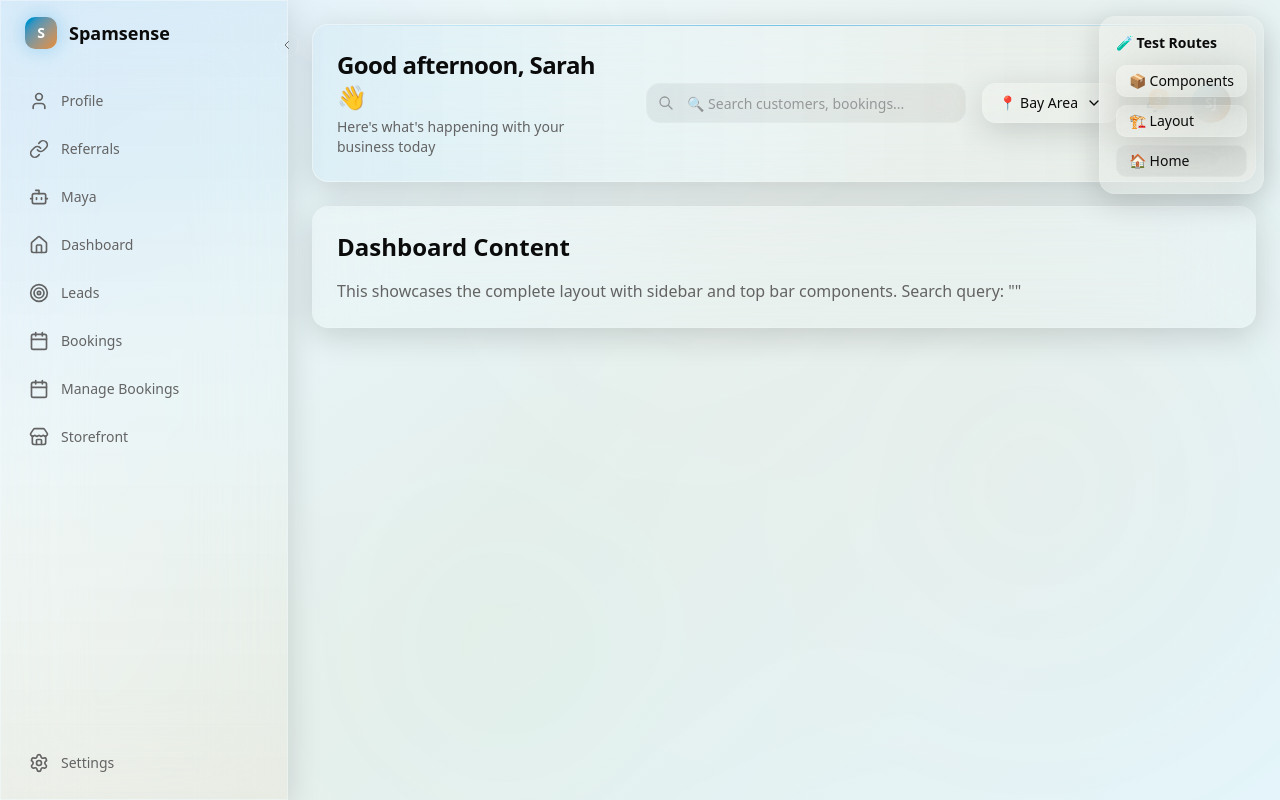
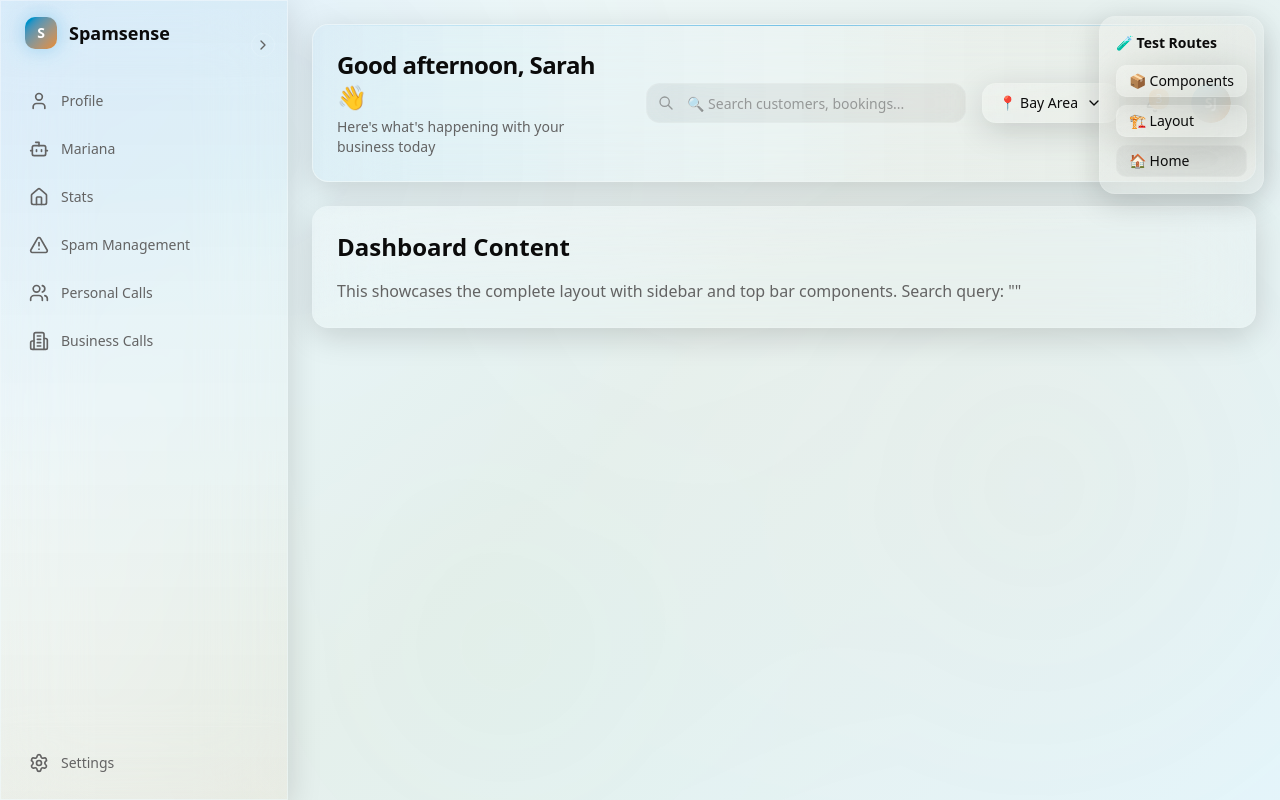
Before and after one commit to enkhbold470/spamsense, a Next.js app: page /test/layout in a window 1280 px wide. Built offline with nearby package versions, Linux system fonts and the light colour scheme.

Commit message:
Refactor NavSidebar component to utilize defaultNavItems for navigation items; replace custom collapse icon with ChevronRight from lucide-react for improved consistency and styling.

```diff
--- a/components/ui/nav-sidebar.tsx
+++ b/components/ui/nav-sidebar.tsx
@@ -13,9 +13,11 @@ import {
   Link as LinkIcon,
   Store,
   Target,
-  User
+  User,
+  ChevronRight
 } from "lucide-react"
 import { cn } from "@/lib/utils"
+import { defaultNavItems } from "@/lib/navItems"
 
 const sidebarVariants = cva(
   "fixed left-0 top-0 z-50 h-screen w-72 glass-primary border-r transition-all duration-300",
@@ -67,16 +69,6 @@ interface NavItem {
   badge?: string | number
 }
 
-const defaultNavItems: NavItem[] = [
-  { label: "Profile", href: "/profile", icon: User },
-  { label: "Referrals", href: "/referrals", icon: LinkIcon },
-  { label: "Maya", href: "/maya", icon: Bot },
-  { label: "Dashboard", href: "/", icon: Home },
-  { label: "Leads", href: "/leads", icon: Target },
-  { label: "Bookings", href: "/bookings", icon: Calendar },
-  { label: "Manage Bookings", href: "/manage", icon: Calendar },
-  { label: "Storefront", href: "/storefront", icon: Store },
-]
 
 interface NavSidebarProps extends VariantProps<typeof sidebarVariants> {
   navItems?: NavItem[]
@@ -212,19 +204,20 @@ const NavSidebar = React.forwardRef<HTMLDivElement, NavSidebarProps>(
 
         {/* Collapse toggle */}
         <motion.button
-          className="absolute -right-3 top-8 w-6 h-6 bg-background border border-border rounded-full flex items-center justify-center text-muted-foreground hover:text-foreground transition-colors duration-200 z-20"
+          className="absolute right-3 top-8 w-6 h-6 bg-background border border-border rounded-full flex items-center justify-center text-muted-foreground hover:text-foreground transition-colors duration-200 z-20"
           onClick={() => setIsHovered(!isHovered)}
           whileHover={{ scale: 1.1 }}
           whileTap={{ scale: 0.9 }}
         >
-          <motion.div
-            animate={{ rotate: isCollapsed ? 180 : 0 }}
-            transition={{ duration: 0.2 }}
-          >
-            <svg className="w-3 h-3" fill="none" stroke="currentColor" viewBox="0 0 24 24">
-              <path strokeLinecap="round" strokeLinejoin="round" strokeWidth={2} d="M15 19l-7-7 7-7" />
-            </svg>
-          </motion.div>
+            <motion.div
+              animate={{ rotate: isCollapsed ? 90 : 0 }}
+              transition={{ duration: 0.2 }}
+            >
+              {/* <svg className="w-3 h-3" fill="none" stroke="currentColor" viewBox="0 0 24 24">
+                <path strokeLinecap="round" strokeLinejoin="round" strokeWidth={4} d="M15 19l-7-7 7-7" />
+              </svg> */}
+              <ChevronRight className="w-4 h-4" />
+            </motion.div>
         </motion.button>
       </motion.aside>
     )
--- /dev/null
+++ b/lib/navItems.ts
@@ -0,0 +1,13 @@
+import { NavItem } from "@/components/ui/nav-sidebar";
+import { AlertTriangle, Bot, Building2, Home, User, Users } from "lucide-react";
+
+ export const defaultNavItems: NavItem[] = [
+    { label: "Profile", href: "/profile", icon: User },
+    // { label: "Referrals", href: "/referrals", icon: LinkIcon },
+    { label: "Mariana", href: "/mariana", icon: Bot  },
+    { label: "Stats", href: "/", icon: Home },
+    { label: "Spam Management", href: "/spam-management", icon: AlertTriangle },
+    { label: "Personal Calls", href: "/personal-calls", icon: Users },
+    { label: "Business Calls", href: "/business-calls", icon: Building2 },
+    // { label: "Storefront", href: "/storefront", icon: Store },
+  ]
```
